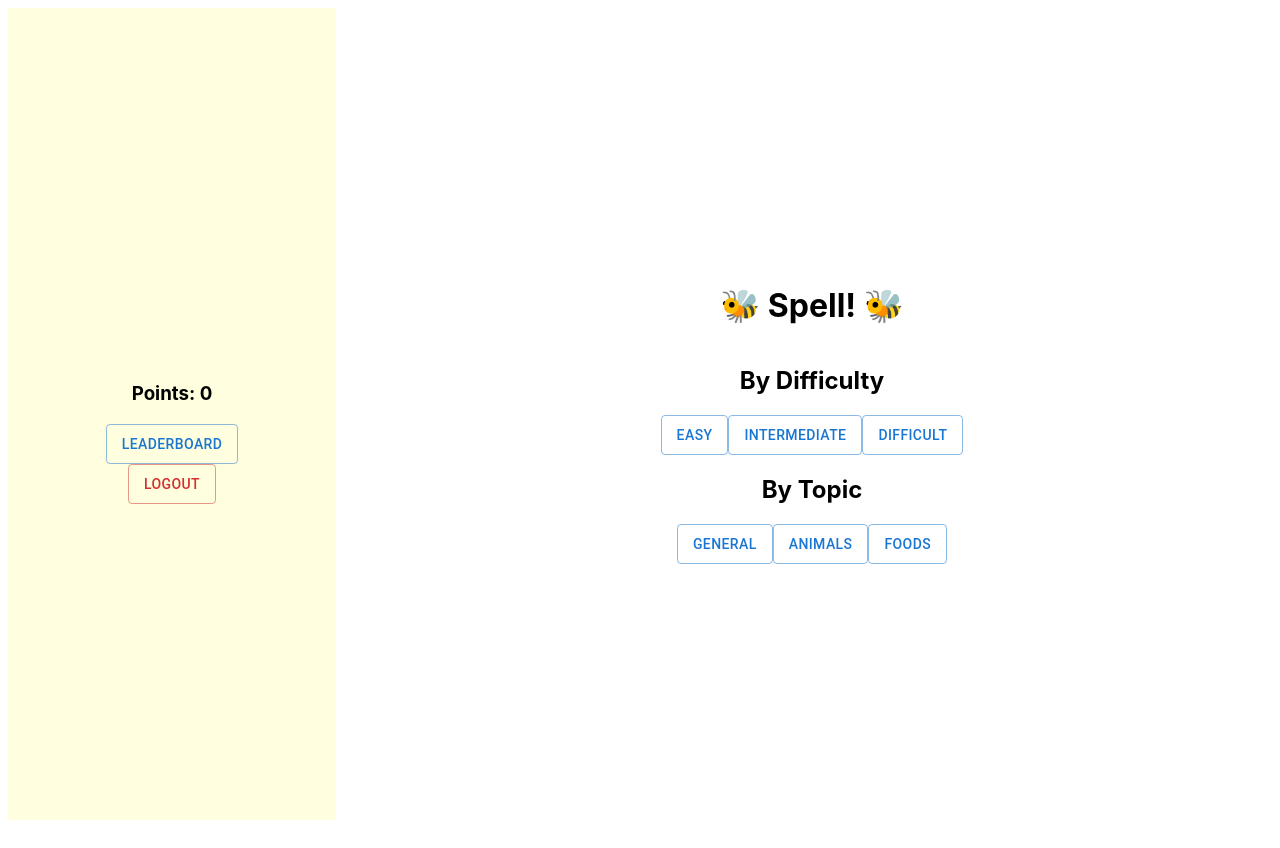
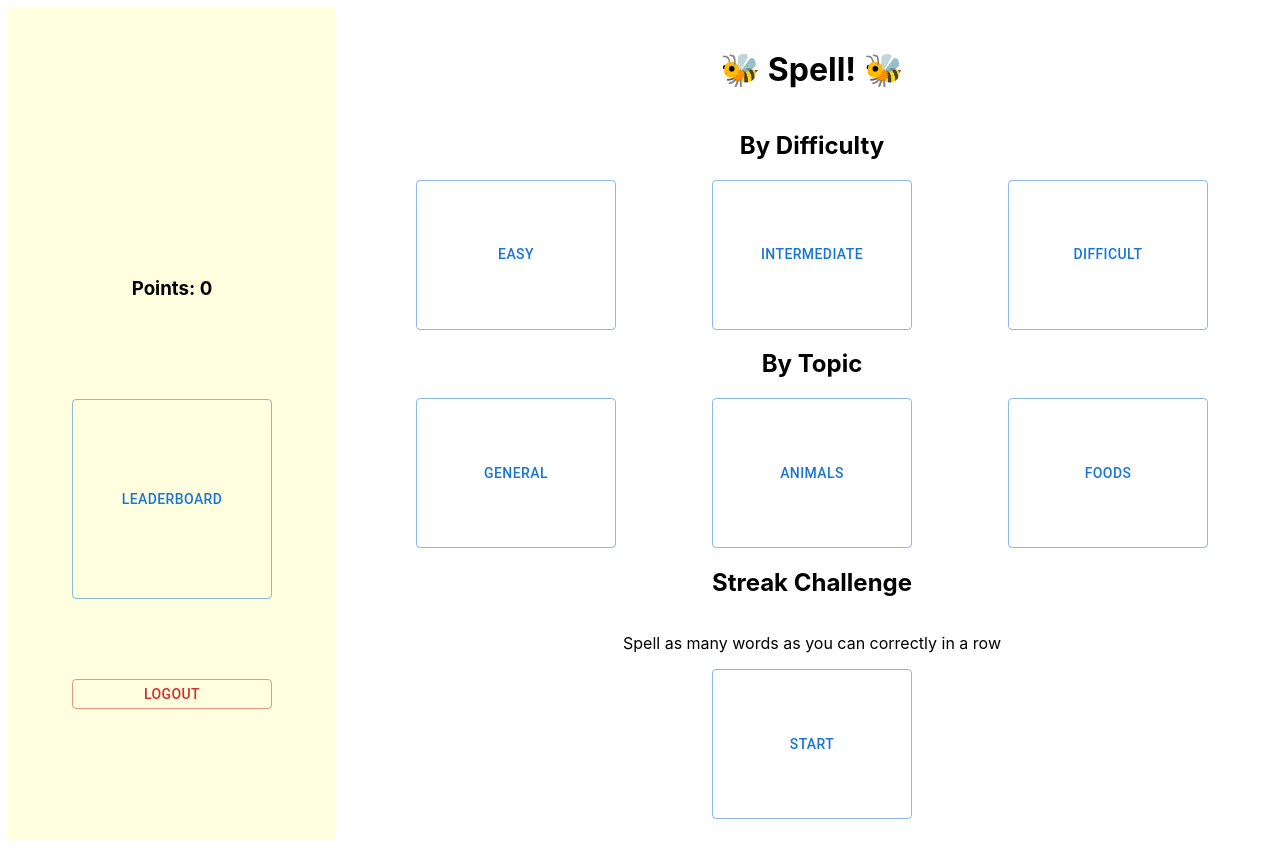
Before and after one commit to doostiamin/CS35L-Project, a React (Create React App) app in the folder client/: page /homepage in a window 1280 px wide. Built offline with nearby package versions, Linux system fonts and the light colour scheme.

Commit message:
Added Streak Feature
- added a streak challenge that prompts the user to spell as many words as they can in a row

```diff
--- a/client/src/pages/Homepage.js
+++ b/client/src/pages/Homepage.js
@@ -16,12 +16,13 @@ const boxSidePanel = {
     m: 1,
     alignItems: "center",
     backgroundColor: 'LightYellow',
+    gap: 10,
 }
 
 const boxSpell = {
     display: "flex",
     flexDirection: "column",
-    height: 780,
+    height: "100vh",
     width:0.75,
     padding: 2,
     m: 1,
@@ -61,41 +62,46 @@ const Homepage = () => {
                     <h3>Points: {points}</h3>
                     <div>
                         <Link to="/leaderboard">
-                            <Button variant="outlined" sx={{height:40}}>Leaderboard</Button>
+                            <Button variant="outlined" sx={{height:200, width:200}}>Leaderboard</Button>
                         </Link>
                     </div>
                     <div>
                         <Link to="/login">
-                            <Button variant="outlined" color="error" sx={{height:40}}>Logout</Button>
+                            <Button variant="outlined" color="error" sx={{height:30, width: 200}}>Logout</Button>
                         </Link>
                 </div>
                 </Box>
                 <Box sx={boxSpell} alignItems="center" justifyContent="center">
                     <h1><span role="img">🐝 </span>Spell!<span role="img"> 🐝</span></h1>
                     <h2>By Difficulty</h2>
-                    <div>
+                    <Box sx={{display:'flex', width:1, justifyContent:'space-around'}}>
                         <Link to="/spell" state={{difficulty: "easy"}}>
-                            <Button variant="outlined" sx={{height:40}}>Easy</Button>
+                            <Button variant="outlined" sx={{height:150, width:200}}>Easy</Button>
                         </Link>
                         <Link to="/spell" state={{difficulty: "intermediate"}}>
-                            <Button variant="outlined" sx={{height:40}}>Intermediate</Button>
+                            <Button variant="outlined" sx={{height:150, width:200}}>Intermediate</Button>
                         </Link>
                         <Link to="/spell" state={{difficulty: "difficult"}}>
-                            <Button variant="outlined" sx={{height:40}}>Difficult</Button>
+                            <Button variant="outlined" sx={{height:150, width:200}}>Difficult</Button>
                         </Link>
-                    </div>
+                    </Box>
                     <h2>By Topic</h2>
-                    <div>
+                    <Box sx={{display:'flex', width:1, justifyContent:'space-around'}}>
                         <Link to="/spell" state={{difficulty: "general"}}>
-                            <Button variant="outlined" sx={{height:40}}>General</Button>
+                            <Button variant="outlined" sx={{height:150, width:200}}>General</Button>
                             </Link>
                         <Link to="/spell" state={{difficulty: "animals"}}>
-                            <Button variant="outlined" sx={{height:40}}>Animals</Button>
+                            <Button variant="outlined" sx={{height:150, width:200}}>Animals</Button>
                         </Link>
                         <Link to="/spell" state={{difficulty: "foods"}}>
-                            <Button variant="outlined" sx={{height:40}}>Foods</Button>
+                            <Button variant="outlined" sx={{height:150, width:200}}>Foods</Button>
                         </Link>
-                    </div>
+                    </Box>
+                    <h2>Streak Challenge</h2>
+                    <p>Spell as many words as you can correctly in a row</p>
+                    <Link to="/spell" state={{difficulty: "challenge"}}>
+                            <Button variant="outlined" sx={{height:150, width:200}}>Start</Button>
+                    </Link>
                 </Box>
             </Stack>
         </div>
--- a/client/src/pages/Spell.js
+++ b/client/src/pages/Spell.js
@@ -125,7 +125,7 @@ export default function Spell(props) {
             return(difficultWords);
         }
         //getting all category words
-        else if (param === "general") {
+        else if (param === "general" || param === "challenge") {
             let general = getCategory("general")
             shuffle(general);
             categoryLength = categoryWords.length;
@@ -172,7 +172,7 @@ export default function Spell(props) {
         if (param === "difficult") {
             return(data.difficult);
         }
-        if (param === "general") {
+        if (param === "general" || param === "challenge") {
             return(getCategoryWord(0));
         }
         if (param === "animals") {
@@ -196,7 +196,8 @@ export default function Spell(props) {
     const [openCorrect, setOpenCorrect] = useState(false);
     const [openIncorrect, setOpenIncorrect] = useState(false);
     const [openDefinition, setOpenDefinition] = useState(false);
-
+    //challenge dialog states
+    const [openChallengeFail, setOpenChallengeFail] = useState(false);
 
     //word states
     let firstWord = wordSet[0];
@@ -208,9 +209,8 @@ export default function Spell(props) {
     console.log(pts);
     const [wordCount, setWordCount] = useState(1);
 
+    //dialog states
 
-
-    //dialog states
     const handleCloseCorrect = () => {
         setAnswer("");
         setOpenCorrect(false);
@@ -221,10 +221,13 @@ export default function Spell(props) {
         setOpenIncorrect(false);
     };
 
+    const handleCloseChallengeFail = () => {
+        setOpenChallengeFail(false);
+    };
+
     const handleCloseDefinition = () => {
         setOpenDefinition(false);
     }
-
 
     function addPoints (p) {
         // update in front
@@ -250,7 +253,12 @@ export default function Spell(props) {
             addPoints(pts);
         }
         else {
-            setOpenIncorrect(true);
+            if (state === "challenge") {
+                setOpenChallengeFail(true);
+            }
+            else {
+                setOpenIncorrect(true);
+            }
         }
     }
 
@@ -317,6 +325,17 @@ export default function Spell(props) {
                             <Button onClick={(open) => setOpenIncorrect(false)}>Try Again</Button>
                         </DialogContent>
                     </Dialog>
+                    <Dialog
+                        open={openChallengeFail}
+                        onClose={handleCloseChallengeFail}>
+                        <DialogTitle>Good Try!</DialogTitle>
+                        <DialogContent>
+                        <p>Your Total Streak: {wordCount - 1}</p>
+                        <Link to="/homepage">
+                                <Button>Back to Homepage</Button>
+                        </Link>
+                        </DialogContent>
+                    </Dialog>
                     <TextField id="standard-basic" label="Answer" variant="standard" value={answer} onChange={(answer) => setAnswer(answer.target.value)}/>
                     <Button variant="contained" sx={{height:40}} onClick={() => checkCorrect()}>Enter</Button>
                 </div>
```
